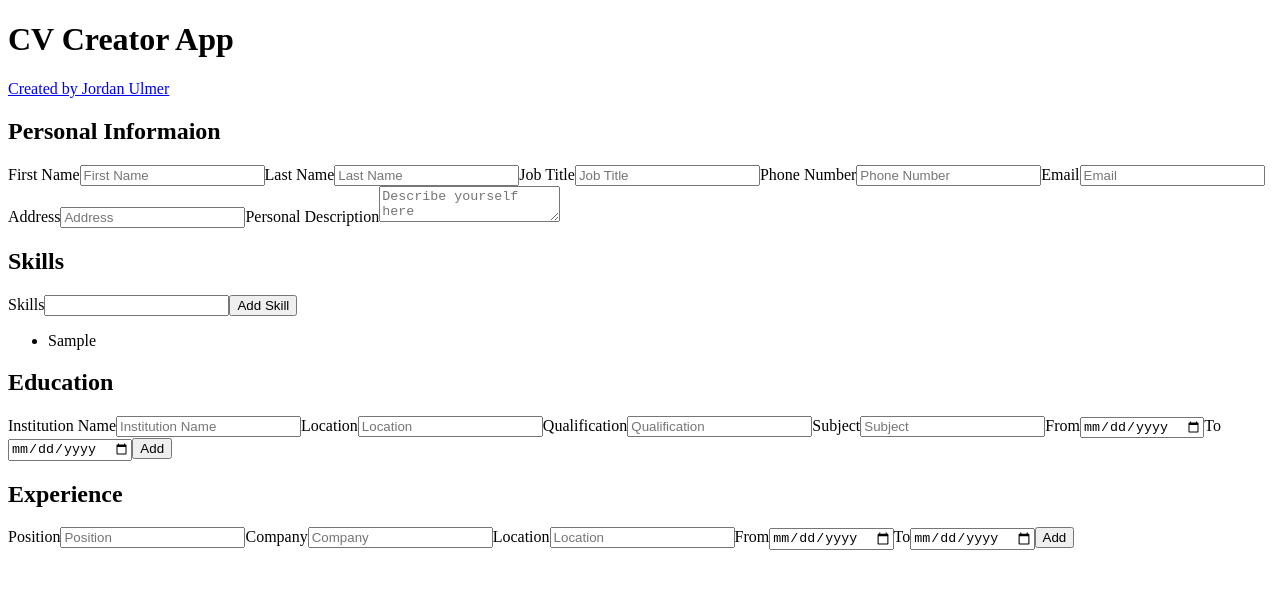
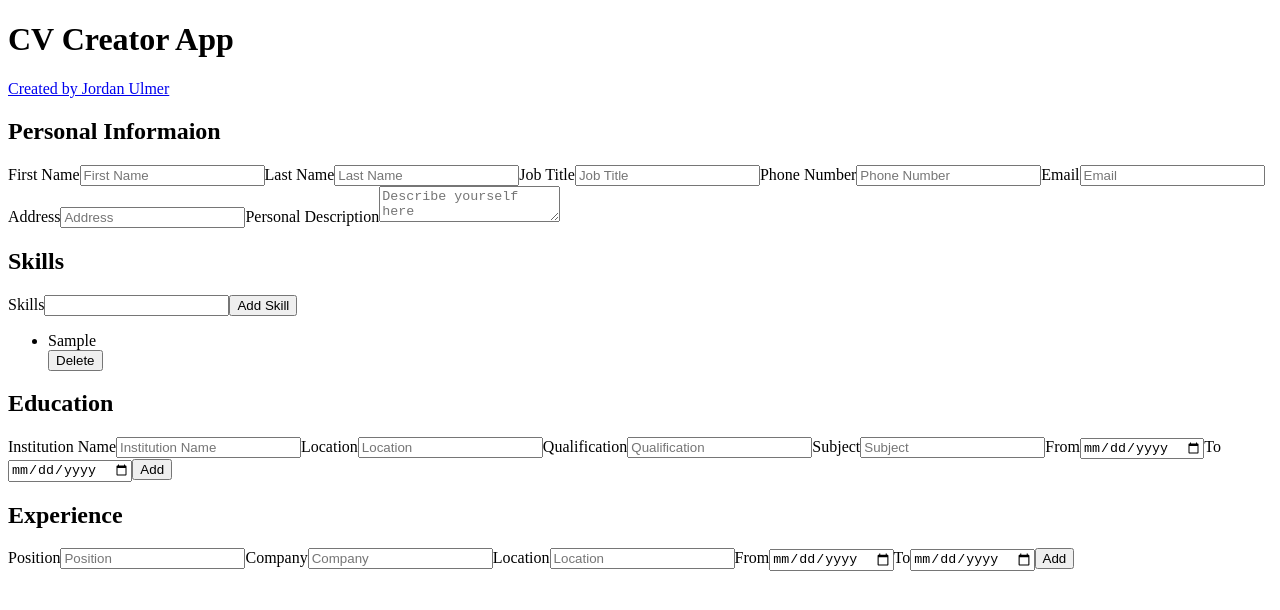
Before and after one commit to BreadleyCooper/cv-project, a React (Create React App) app: page / in a window 1280 px wide. Both pictures are taken after typing "Sample" into the empty fields and a click on the button "Add Skill". Shown: the top 610 px of the page. Built offline with nearby package versions, Linux system fonts and the light colour scheme.

Commit message:
added delete button for skills

```diff
--- a/src/components/Form/Skills.js
+++ b/src/components/Form/Skills.js
@@ -14,6 +14,7 @@ class Skills extends Component {
 
         this.handleChange = this.handleChange.bind(this)
         this.onSubmit = this.onSubmit.bind(this)
+        this.handleDelete = this.handleDelete.bind(this)
     }
 
     handleChange = (event) => {
@@ -36,6 +37,15 @@ class Skills extends Component {
         })
     }
 
+    handleDelete = (id) => {
+        this.setState({
+            skills: this.state.skills.filter((skill) =>
+                skill.id !== id
+            )
+        })
+        this.render()
+    }
+
     render() {
         return (
             <div>
@@ -48,7 +58,9 @@ class Skills extends Component {
                 <div>
                     <ul>
                         {this.state.skills.map((skill) => {
-                            return <li key={skill.id}>{skill.text}</li>
+                            return <div key={skill.id}><li>{skill.text}</li>
+                            <button onClick={() => this.handleDelete(skill.id)}>Delete</button>
+                            </div>
                         })}
                     </ul>
                 </div>
```
